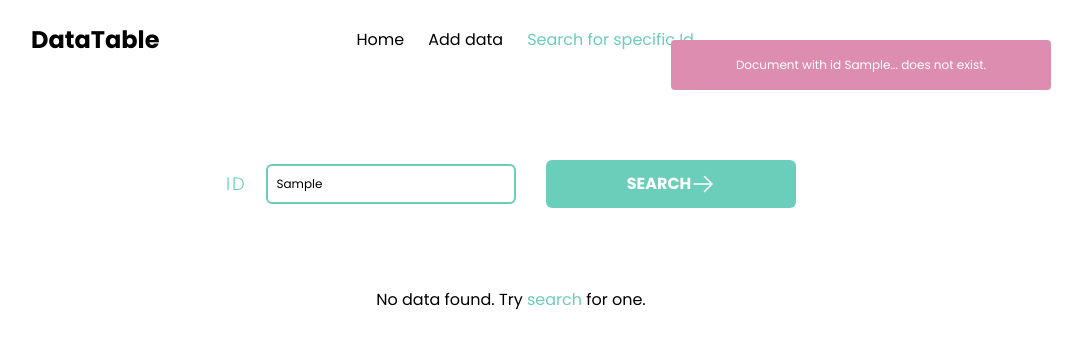
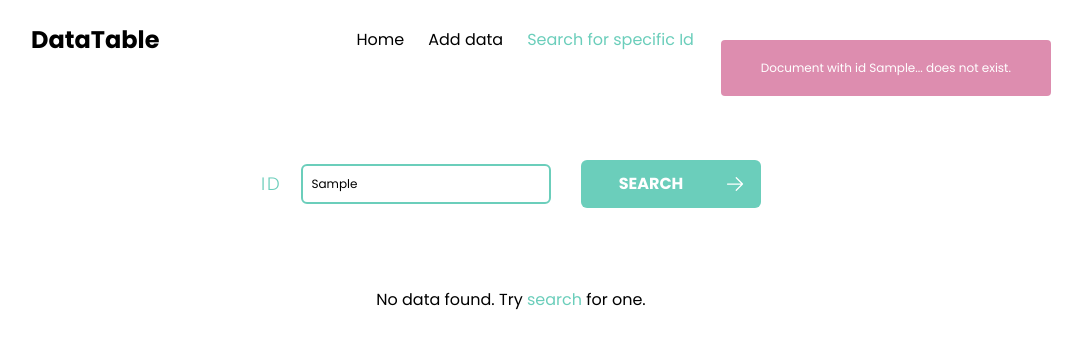
Before and after one commit to Arkadina/next12-data-table, a Next.js app: page /users in a window 1280 px wide. Both pictures are taken after typing "Sample" into the empty fields and a click on the button "SEARCH". Shown: the top 348 px of the page, without its empty margins (129-1211 px from the left). Built offline with nearby package versions, Linux system fonts and the light colour scheme; no server answers; the database is empty.

Commit message:
feat: alert & button action changes

```diff
--- a/components/widgets/Alert.js
+++ b/components/widgets/Alert.js
@@ -1,7 +1,7 @@
 import React, { useState } from "react";
 import { motion, AnimatePresence } from "framer-motion";
 
-function Alert({ text, height, width, timeOnScreen }) {
+function Alert({ text, timeOnScreen }) {
     const [timeState, setTimeState] = useState(1000 * timeOnScreen);
     const [isVisible, setIsVisible] = useState(true);
 
@@ -32,8 +32,7 @@ function Alert({ text, height, width, timeOnScreen }) {
                                 "translatex(0px)",
                             ],
                         }}
-                        style={{ height, width }}
-                        className="flex items-center justify-center absolute top-[40px] right-[100px] text-xs bg-red rounded text-white"
+                        className="flex items-center justify-center absolute top-[40px] right-[100px] text-xs bg-red rounded text-white py-5 px-10"
                     >
                         <p>{text}</p>
                     </motion.div>
--- a/components/widgets/ButtonAction.js
+++ b/components/widgets/ButtonAction.js
@@ -1,16 +1,18 @@
 import React from "react";
 import { ArrowRightIcon } from "@heroicons/react/24/outline";
 
-function ButtonAction({ text, width, mt, left, type }) {
+function ButtonAction({ text, mt, type = "button" }) {
     return (
         <button
-            className={`flex cursor-pointer w-[${width}px] bg-primary text-white font-bold py-3 items-center justify-center rounded-md mt-[${
+            className={`flex cursor-pointer px-4 min-w-[180px] bg-primary text-white font-bold py-3 items-center justify-center rounded-md mt-[${
                 mt ? mt : 0
             }px] hover:opacity-80`}
-            type={`${type ? type : "button"}`}
+            type={`${type}`}
         >
-            {text}
-            <ArrowRightIcon className={`relative left-[${left}px] h-6 w-6 `} />
+            <span className="flex items-center justify-center flex-1">
+                {text}
+            </span>
+            <ArrowRightIcon className="h-5 w-5 ml-5" />
         </button>
     );
 }
--- a/pages/addData.js
+++ b/pages/addData.js
@@ -1,11 +1,14 @@
 import { useState } from "react";
+import { useRouter } from "next/router";
+import { DateTime } from "luxon";
+
+import { addDoc, collection } from "firebase/firestore";
+import { db } from "@/config/firebase";
 
 import Layout from "@/components/Layout";
 import ButtonAction from "@/components/widgets/ButtonAction";
-import { addDoc, collection } from "firebase/firestore";
-import { db } from "@/config/firebase";
-import { useRouter } from "next/router";
-import { DateTime } from "luxon";
+
+
 
 const AddData = () => {
     const [optionState, setOptionState] = useState("active");
@@ -72,8 +75,6 @@ const AddData = () => {
                 <ButtonAction
                     text="CREATE"
                     mt="30"
-                    width="400"
-                    left="130"
                     type="submit"
                 />
             </form>
--- a/pages/users/[id].js
+++ b/pages/users/[id].js
@@ -20,7 +20,6 @@ const SearchDataProps = ({ doc_data, doc_id }) => {
         setIsLoading(true);
         setData(doc_data);
         setDocId(doc_id);
-        console.log("resetou");
         setIsLoading(false);
     }, []);
 
@@ -37,6 +36,7 @@ const SearchDataProps = ({ doc_data, doc_id }) => {
             setDocId(inputId.trim());
         } else {
             setAlert(`Document with id ${docId} does not exist.`);
+            setData();
         }
 
         setIsLoading(false);
@@ -59,12 +59,7 @@ const SearchDataProps = ({ doc_data, doc_id }) => {
                         onChange={(e) => setInputId(e.target.value)}
                     />
                 </div>
-                <ButtonAction
-                    text="SEARCH"
-                    width="250"
-                    left="60"
-                    type="submit"
-                />
+                <ButtonAction text="SEARCH" type="submit" />
             </form>
             <div className="flex justify-center w-full mt-20">
                 {isLoading ? (
@@ -108,14 +103,7 @@ const SearchDataProps = ({ doc_data, doc_id }) => {
                     </div>
                 )}
             </div>
-            {alert && (
-                <Alert
-                    text={alert}
-                    width="350px"
-                    height="50px"
-                    timeOnScreen="5"
-                />
-            )}
+            {alert && <Alert text={alert} timeOnScreen="5" />}
         </Layout>
     );
 };
--- a/pages/users/index.js
+++ b/pages/users/index.js
@@ -19,7 +19,7 @@ const SearchDataIndex = () => {
         e.preventDefault();
 
         setIsLoading(true);
-        const docRef = doc(db, "data", inputId.trim());
+        const docRef = doc(db, `data/${inputId.trim()}`);
         const docSnap = await getDoc(docRef);
 
         if (docSnap.exists()) {
@@ -28,6 +28,7 @@ const SearchDataIndex = () => {
             setAlert(
                 `Document with id ${inputId.slice(0, 18)}... does not exist.`
             );
+            setData();
         }
 
         setIsLoading(false);
@@ -49,12 +50,7 @@ const SearchDataIndex = () => {
                         onChange={(e) => setInputId(e.target.value)}
                     />
                 </div>
-                <ButtonAction
-                    text="SEARCH"
-                    width="250"
-                    left="60"
-                    type="submit"
-                />
+                <ButtonAction text="SEARCH" type="submit" />
             </form>
             <div className="flex justify-center w-full mt-20">
                 {isLoading ? (
@@ -102,14 +98,7 @@ const SearchDataIndex = () => {
                     </div>
                 )}
             </div>
-            {alert && (
-                <Alert
-                    text={alert}
-                    width="380px"
-                    height="50px"
-                    timeOnScreen="5"
-                />
-            )}
+            {alert && <Alert text={alert} timeOnScreen="5" />}
         </Layout>
     );
 };
```
